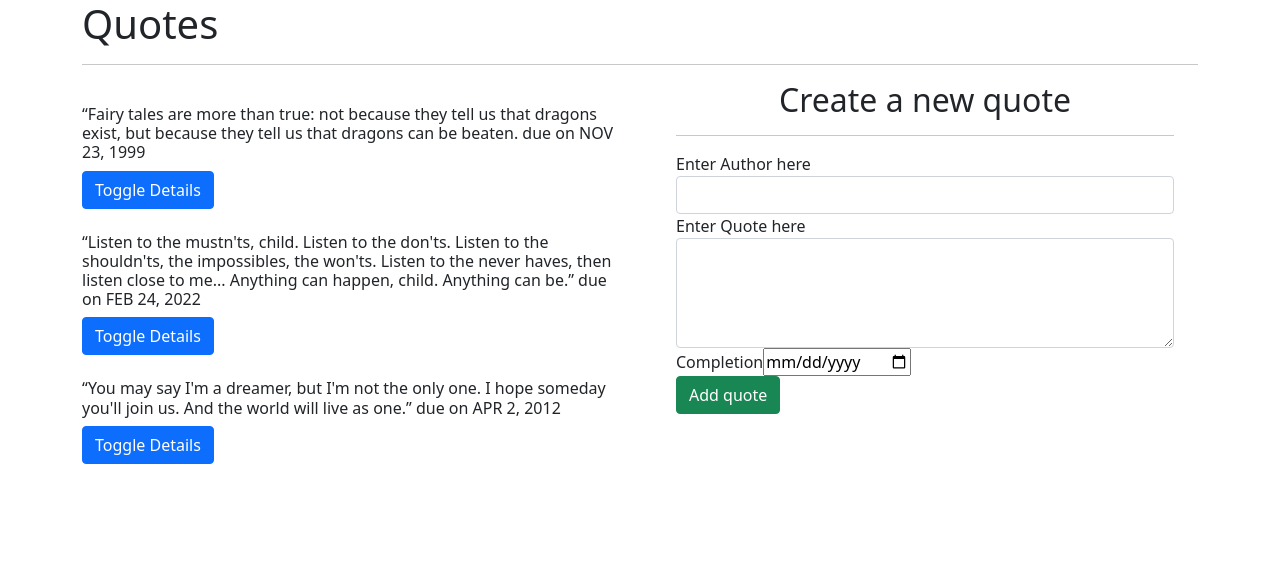
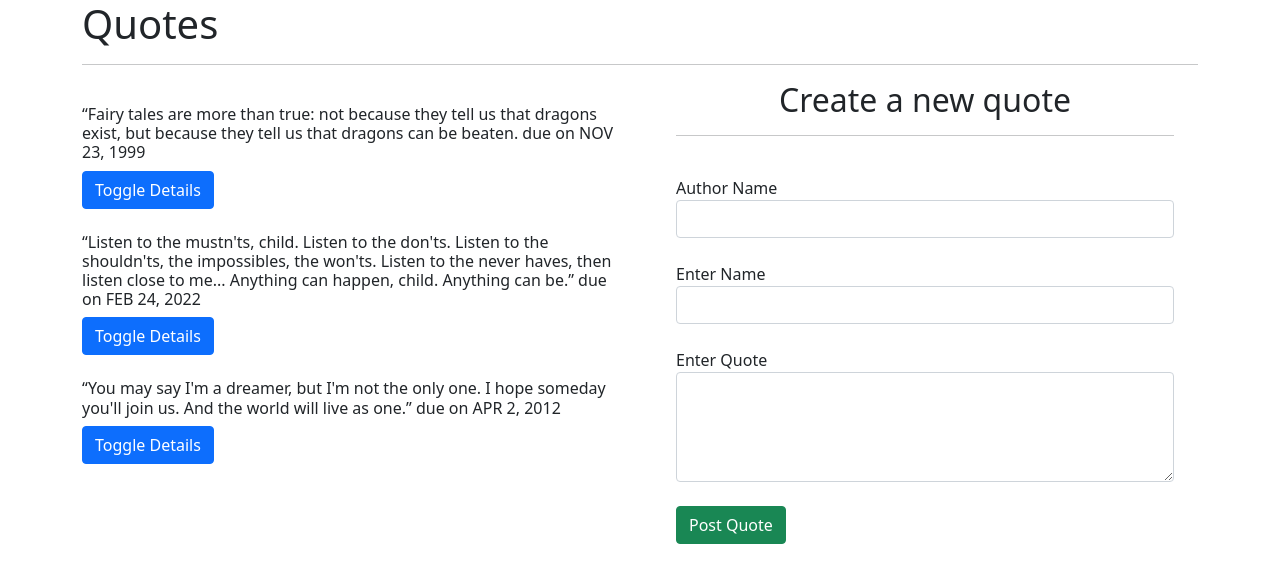
Before and after one commit to Lyonsmasawa/Qoutes-App, an Angular app: page / in a window 1280 px wide. Shown: the top 582 px of the page. Built offline with nearby package versions, Linux system fonts and the light colour scheme.

Commit message:
structure

```diff
--- a/src/app/quote-detail/quote-detail.component.html
+++ b/src/app/quote-detail/quote-detail.component.html
@@ -1,3 +1,4 @@
+<br>
 <p>{{quote.description}}</p>
 <p>posted on {{quote.completeDate|date}} by {{quote.person}}</p>
-<button (click)= 'quoteDelete(true)' class="btn btn-outline-danger">Delete quote</button>
+<button (click)= 'quoteDelete(true)' class="btn btn-outline-danger">Delete</button>
--- a/src/app/quotes-form/quotes-form.component.html
+++ b/src/app/quotes-form/quotes-form.component.html
@@ -2,30 +2,29 @@
     <h2 class="text-center">Create a new quote</h2>
     <hr>
     <form #quoteForm='ngForm'(ngSubmit)='submitquote()'>
+      <br>
         <div class="form-group">
-
-            <label for="name">Enter Author here</label>
-            <input type="text" class="form-control" id="name" [(ngModel)]="newquote.name" name="name" #name='ngModel' required>
-            <div [hidden]="name.valid || name.pristine" class="alert alert-danger">
+            <label for="description">Author Name</label>
+            <input type="text" class="form-control" id="description" [(ngModel)]="newquote.description" name="description" #description='ngModel' required>
+            <div [hidden]="description.valid || description.pristine" class="alert alert-danger">
               <p>Author name is required</p>
             </div>
         </div>
+        <br>
+        <div class="form-group">
+          <label for="person">Enter Name</label>
+          <input type="text" class="form-control" id="person" [(ngModel)]="newquote.person" name="person" #name='ngModel' required>
+      </div>
+      <br>
         <div class="form-group">
 
-            <label for="description">Enter Quote here</label>
-            <textarea class="form-control" id="description" rows="4" [(ngModel)]="newquote.description" name="description" #description="ngModel" required></textarea>
-            <div [hidden]="description.valid || description.pristine" class="alert alert-danger">
-              <p>Description is required</p>
+            <label for="name">Enter Quote</label>
+            <textarea class="form-control" id="name" rows="4" [(ngModel)]="newquote.name" name="name" #name="ngModel" required></textarea>
+            <div [hidden]="name.valid || name.pristine" class="alert alert-danger">
+              <p>Quote must be filled</p>
             </div>
         </div>
-        <div class="form-group">
-
-            <label for="complete">Completion</label>
-            <input type='date' id="complete" [(ngModel)]="newquote.completeDate" name="completeDate" #completeDate="ngModel" required>
-            <div [hidden]="completeDate.valid || completeDate.pristine" class="alert alert-danger">
-              <p>Date is required</p>
-            </div>
-        </div>
-        <button type="submit" class="btn btn-success">Add quote</button>
+        <br>
+        <button type="submit" class="btn btn-success">Post Quote</button>
     </form>
   </div>
```
